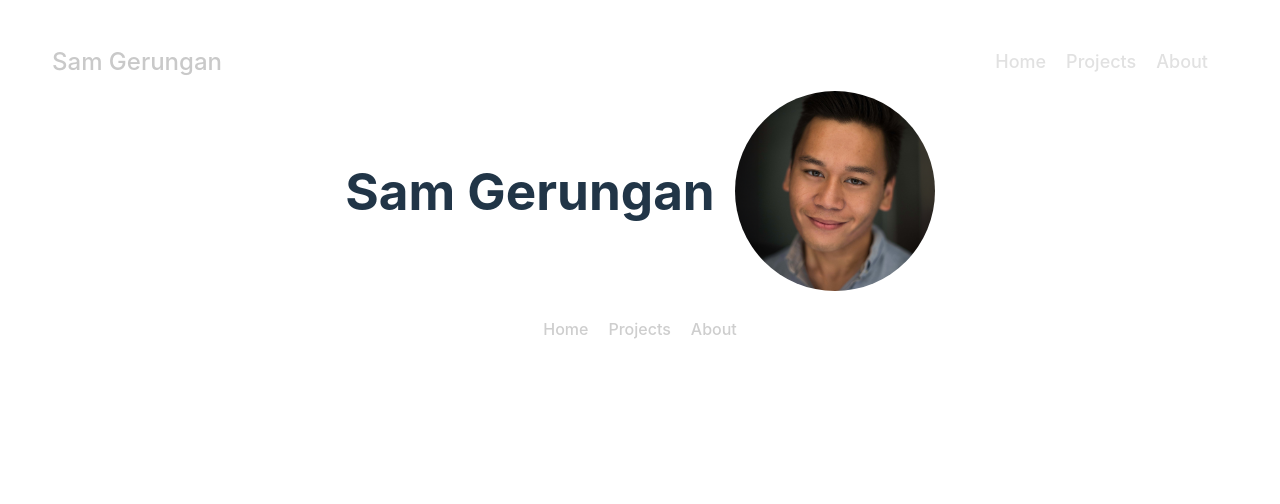
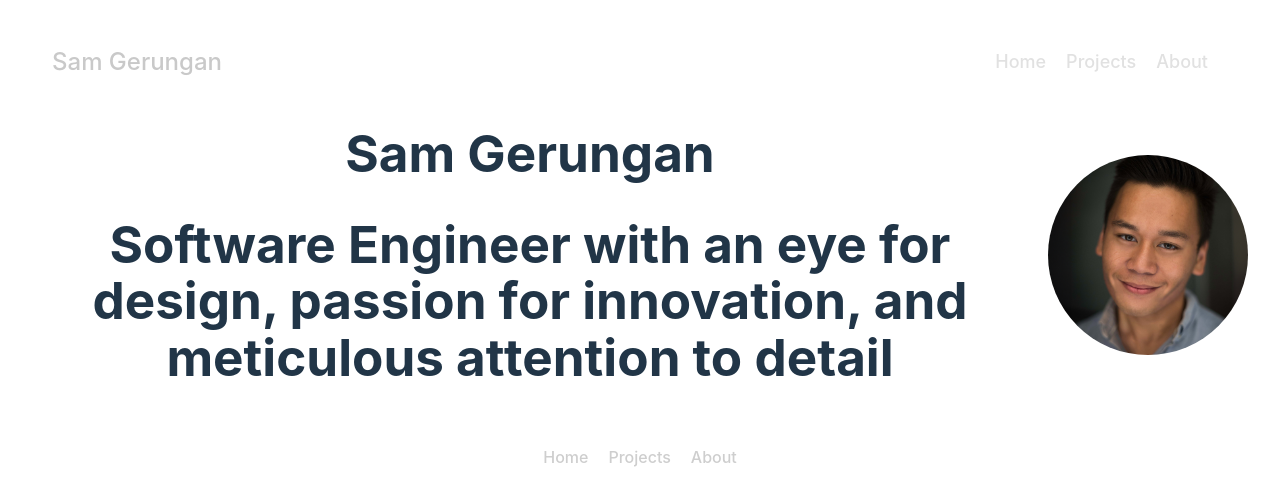
Before and after one commit to Sam-T-G/Sam-Practice-Portfolio, a React (Vite) app: page / in a window 1280 px wide. Shown: the top 504 px of the page. Built offline with nearby package versions, Linux system fonts and the light colour scheme.

Commit message:
Update App.tsx

```diff
--- a/src/App.tsx
+++ b/src/App.tsx
@@ -16,7 +16,13 @@ const App: React.FC = () => {
           <Route
             path="/"
             index
-            element={<Home title="Sam Gerungan" subtitle="" heroImage="" />}
+            element={
+              <Home
+                title="Sam Gerungan"
+                subtitle="Software Engineer with an eye for design, passion for innovation, and meticulous attention to detail"
+                heroImage=""
+              />
+            }
           />
           <Route
             path="/projects"
```
